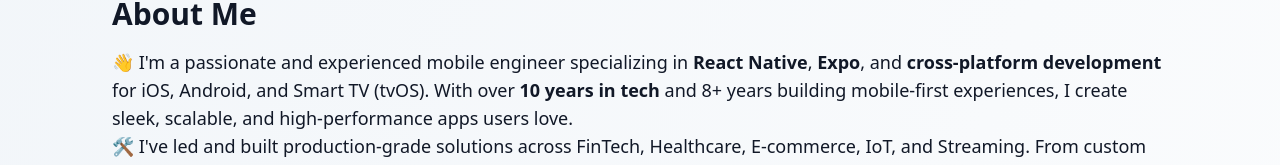
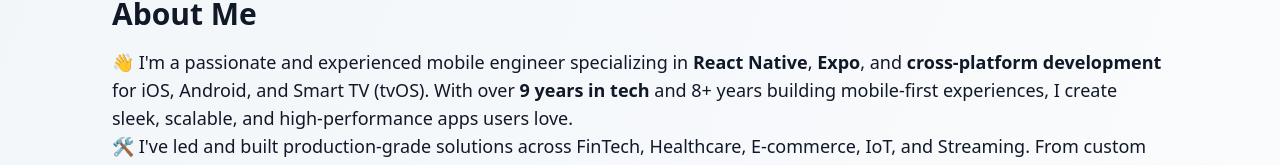
Before and after one commit to manpreetsingh3215/manpreet-portfolio, a Next.js app: page / in a window 1280 px wide. Shown: the part 592-757 px from the top of the page. Built offline with nearby package versions, Linux system fonts and the light colour scheme.

Commit message:
added more info

```diff
--- a/app/page.tsx
+++ b/app/page.tsx
@@ -132,7 +132,7 @@
               specializing in <strong>React Native</strong>,{" "}
               <strong>Expo</strong>, and{" "}
               <strong>cross-platform development</strong> for iOS, Android, and
-              Smart TV (tvOS). With over <strong>10 years in tech</strong> and
+              Smart TV (tvOS). With over <strong>9 years in tech</strong> and
               8+ years building mobile-first experiences, I create sleek,
               scalable, and high-performance apps users love.
             </p>
```
